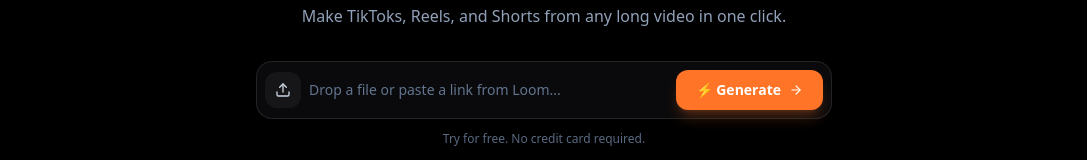
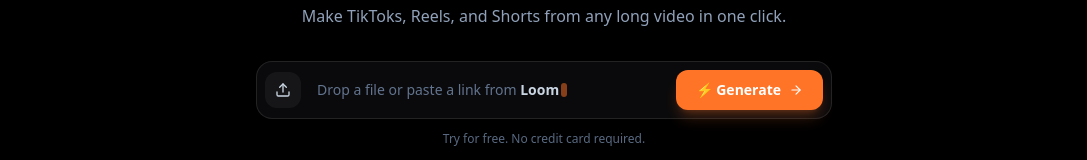
Before and after one commit to ius-sharma/Vakiogiri, a Next.js app in the folder frontend/: page / in a window 1280 px wide. Shown: the part 332-492 px from the top of the page, without its empty margins (96-1183 px from the left). Built offline with nearby package versions, Linux system fonts and the light colour scheme; no server answers.

Commit message:
hero-stage: implement smooth typewriter text transition for input placeholder

```diff
--- a/frontend/src/components/landing/HeroSection.tsx
+++ b/frontend/src/components/landing/HeroSection.tsx
@@ -10,22 +10,46 @@ interface HeroSectionProps {
 
 export default function HeroSection({ onGenerate, onOpenAuth }: HeroSectionProps) {
   const [inputUrl, setInputUrl] = useState("");
-  const [placeholderIndex, setPlaceholderIndex] = useState(0);
 
-  const placeholders = [
-    "Drop a file or paste a link from YouTube...",
-    "Drop a file or paste a link from Twitch...",
-    "Drop a file or paste a link from Loom...",
-    "Drop a file or paste a link from Google Drive...",
-    "Drop a file or paste a link from Vimeo...",
+  const platforms = [
+    "YouTube",
+    "Twitch",
+    "Loom",
+    "Google Drive",
+    "Vimeo",
   ];
 
+  const [platformIndex, setPlatformIndex] = useState(0);
+  const [displayText, setDisplayText] = useState("");
+  const [isDeleting, setIsDeleting] = useState(false);
+
   useEffect(() => {
-    const timer = setInterval(() => {
-      setPlaceholderIndex((prev) => (prev + 1) % placeholders.length);
-    }, 2800);
-    return () => clearInterval(timer);
-  }, [placeholders.length]);
+    const currentWord = platforms[platformIndex];
+    let timeout: NodeJS.Timeout;
+
+    if (!isDeleting) {
+      if (displayText.length < currentWord.length) {
+        timeout = setTimeout(() => {
+          setDisplayText(currentWord.slice(0, displayText.length + 1));
+        }, 85);
+      } else {
+        timeout = setTimeout(() => {
+          setIsDeleting(true);
+        }, 1800);
+      }
+    } else {
+      if (displayText.length > 0) {
+        timeout = setTimeout(() => {
+          setDisplayText(currentWord.slice(0, displayText.length - 1));
+        }, 45);
+      } else {
+        setIsDeleting(false);
+        setPlatformIndex((prev) => (prev + 1) % platforms.length);
+      }
+    }
+
+    return () => clearTimeout(timeout);
+  }, [displayText, isDeleting, platformIndex]);
 
   const handleSubmit = (e: React.FormEvent) => {
     e.preventDefault();
@@ -76,14 +100,24 @@ export default function HeroSection({ onGenerate, onOpenAuth }: HeroSectionProps
           <Upload className="w-4 h-4" />
         </button>
 
-        {/* Text Input with rolling animated placeholder */}
-        <div className="flex-1 relative flex items-center overflow-hidden">
+        {/* Text Input with Typewriter Animated Overlay */}
+        <div className="flex-1 relative flex items-center h-10 overflow-hidden px-2">
+          {/* Animated Typewriter Overlay when input is empty */}
+          {!inputUrl && (
+            <div className="pointer-events-none absolute inset-y-0 left-2 right-2 flex items-center text-xs sm:text-sm text-slate-500 select-none">
+              <span className="truncate">Drop a file or paste a link from&nbsp;</span>
+              <span className="font-semibold text-slate-300 shrink-0">
+                {displayText}
+              </span>
+              <span className="inline-block w-1.5 h-3.5 bg-[#ff7427] ml-0.5 rounded-sm animate-pulse shrink-0" />
+            </div>
+          )}
+
           <input
             type="text"
             value={inputUrl}
             onChange={(e) => setInputUrl(e.target.value)}
-            placeholder={placeholders[placeholderIndex]}
-            className="w-full bg-transparent text-sm text-white placeholder-slate-500 focus:outline-none transition-all pr-2"
+            className="w-full bg-transparent text-xs sm:text-sm text-white focus:outline-none transition-all relative z-10"
           />
         </div>
 
```
